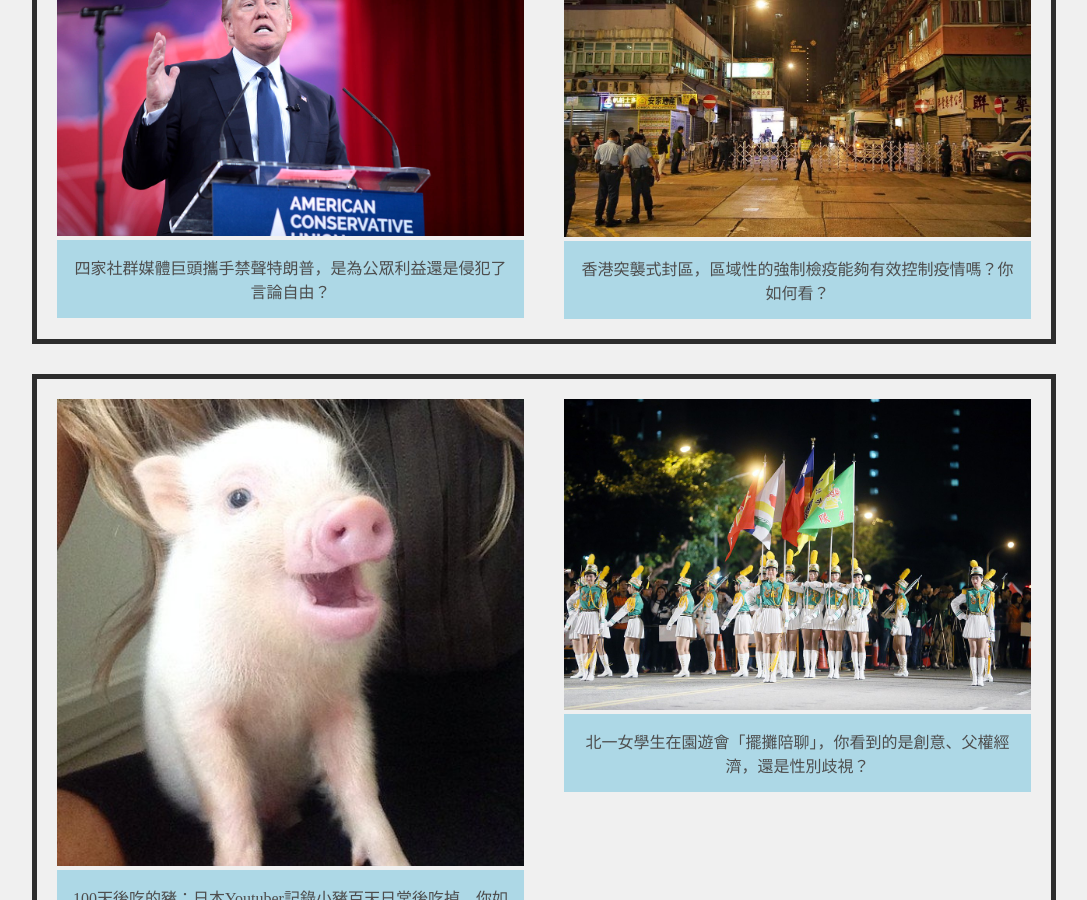
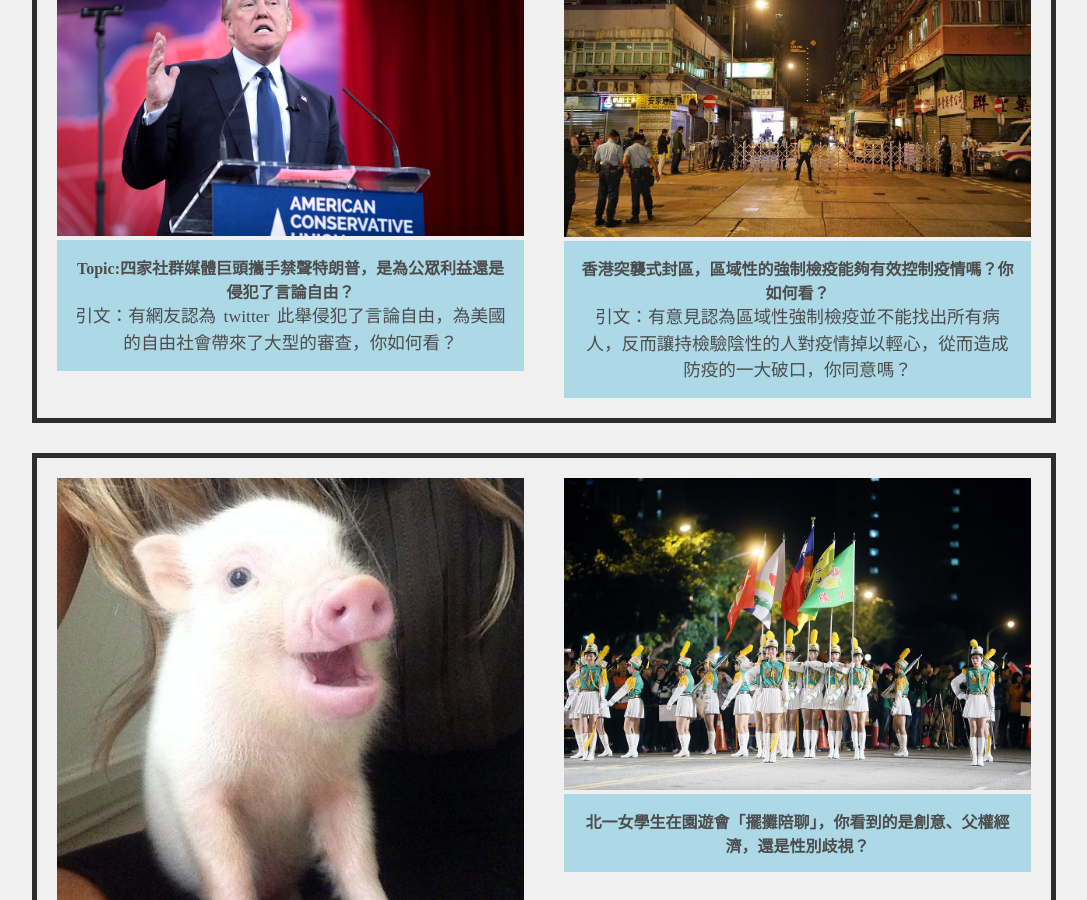
Before and after one commit to son520804/dorothy_portfolio, a Jekyll site: the page built from index.html, in a window 1280 px wide and 900 px high, scrolled down 773 px. Shown: the whole window, without its empty margins (96-1183 px from the left). Built offline with Jekyll 4.4.1, drawn with Linux system fonts in a browser that asks for light colours.

Commit message:
portfolio creation

```diff
--- a/index.html
+++ b/index.html
@@ -67,7 +67,11 @@ title: Chingman's Portfolio
           <img src="trump.jpg" alt="trump" style="width:100%">
 
           </a>
-          <div class="desc">四家社群媒體巨頭攜手禁聲特朗普，是為公眾利益還是侵犯了言論自由？</div>
+          <div class="desc">
+						<b>Topic:四家社群媒體巨頭攜手禁聲特朗普，是為公眾利益還是侵犯了言論自由？</b>
+						<br>
+						<p>引文：有網友認為 twitter 此舉侵犯了言論自由，為美國的自由社會帶來了大型的審查，你如何看？</p>
+					</div>
         </div>
 
 				<div class="right-content">
@@ -75,7 +79,11 @@ title: Chingman's Portfolio
           <img src="hongkong.jpg" alt="hongkong" style="width:100%">
 
           </a>
-          <div class="desc">香港突襲式封區，區域性的強制檢疫能夠有效控制疫情嗎？你如何看？</div>
+          <div class="desc">
+						<b>香港突襲式封區，區域性的強制檢疫能夠有效控制疫情嗎？你如何看？</b>
+						<br>
+						<p>引文：有意見認為區域性強制檢疫並不能找出所有病人，反而讓持檢驗陰性的人對疫情掉以輕心，從而造成防疫的一大破口，你同意嗎？</p>
+					</div>
         </div>
 
 	    </div>
@@ -86,7 +94,7 @@ title: Chingman's Portfolio
           <img src="pork.jpg" alt="pork" style="width:100%">
 
           </a>
-          <div class="desc">100天後吃的豬：日本Youtuber記錄小豬百天日常後吃掉，你如何看食農教育？</div>
+          <div class="desc"><b>100天後吃的豬：日本Youtuber記錄小豬百天日常後吃掉，你如何看食農教育？</b></div>
         </div>
 
 				<div class="right-content">
@@ -94,7 +102,7 @@ title: Chingman's Portfolio
           <img src="taipei_girls_high_school.jpg" alt="taipei_girls_high_school" style="width:100%">
 
           </a>
-          <div class="desc">北一女學生在園遊會「擺攤陪聊」，你看到的是創意、父權經濟，還是性別歧視？</div>
+          <div class="desc"><b>北一女學生在園遊會「擺攤陪聊」，你看到的是創意、父權經濟，還是性別歧視？</b></div>
         </div>
 	    </div>
 
@@ -104,7 +112,7 @@ title: Chingman's Portfolio
           <img src="google.jpg" alt="google" style="width:100%">
 
           </a>
-          <div class="desc">Google 計劃停用「第三方 Cookie」收集個人數據，我們的隱私得到保障了嗎？</div>
+          <div class="desc"><b>Google 計劃停用「第三方 Cookie」收集個人數據，我們的隱私得到保障了嗎？</b></div>
         </div>
 
 				<div class="right-content">
@@ -112,7 +120,7 @@ title: Chingman's Portfolio
           <img src="facebook.jpg" alt="facebook" style="width:100%">
 
           </a>
-          <div class="desc">Facebook 禁止澳洲用戶查看新聞，抗議政府通過強制新聞付費法案，你如何看？</div>
+          <div class="desc"><b>Facebook 禁止澳洲用戶查看新聞，抗議政府通過強制新聞付費法案，你如何看？</b></div>
         </div>
 	    </div>
 
@@ -122,7 +130,7 @@ title: Chingman's Portfolio
           <img src="manspread.jpg" alt="manspread" style="width:100%">
 
           </a>
-          <div class="desc">夠了「大爺式佔座」，德國女生設計「女性造反褲」反抗，你如何看？</div>
+          <div class="desc"><b>夠了「大爺式佔座」，德國女生設計「女性造反褲」反抗，你如何看？</b></div>
         </div>
 
 				<div class="right-content">
@@ -130,7 +138,7 @@ title: Chingman's Portfolio
           <img src="cotton.jpg" alt="cotton" style="width:100%">
 
           </a>
-          <div class="desc">民眾抵制，明星割席，「新疆棉風波」掀中國輿論海嘯</div>
+          <div class="desc"><b>民眾抵制，明星割席，「新疆棉風波」掀中國輿論海嘯</b></div>
         </div>
 	    </div>
 
```
